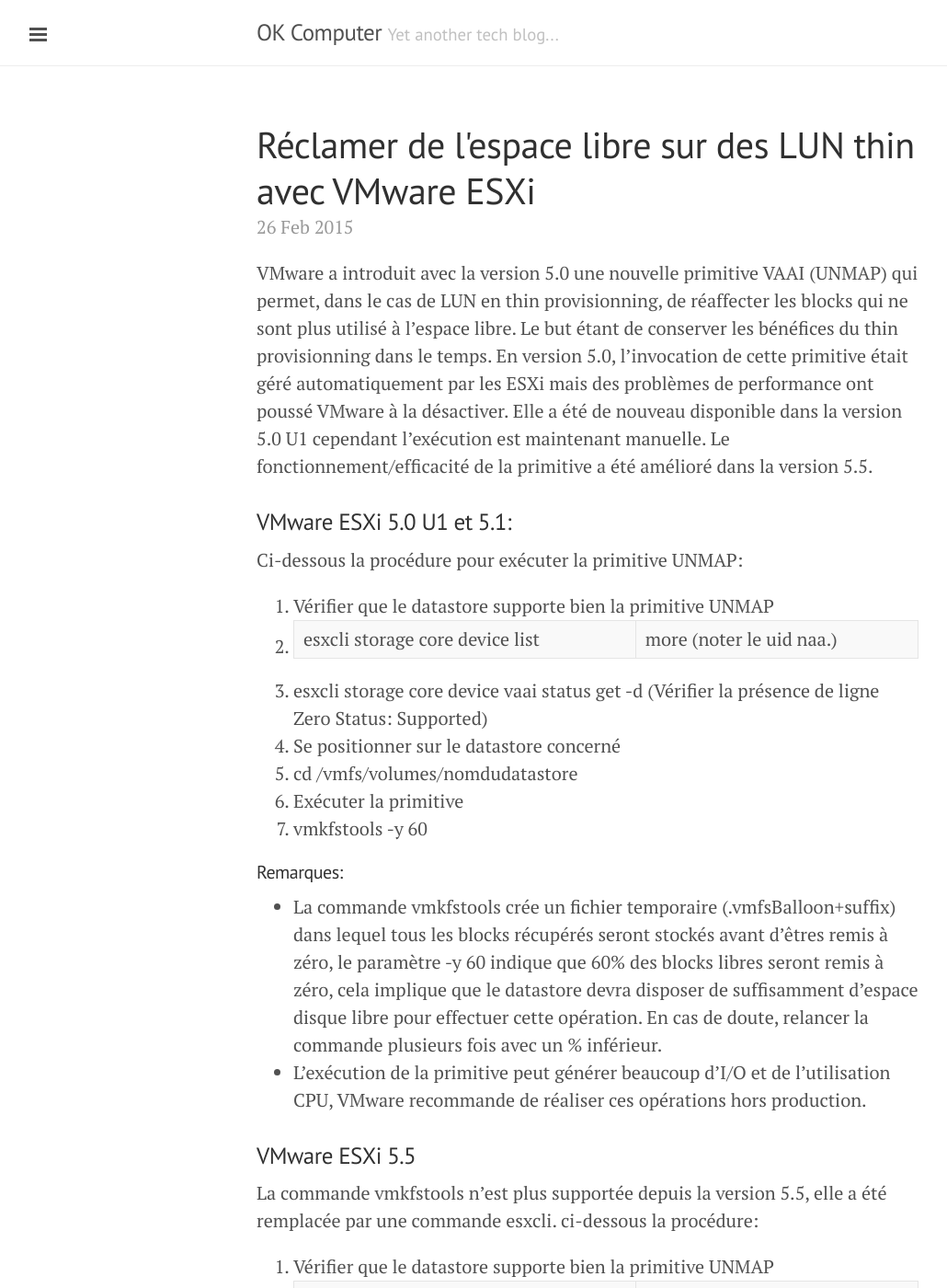
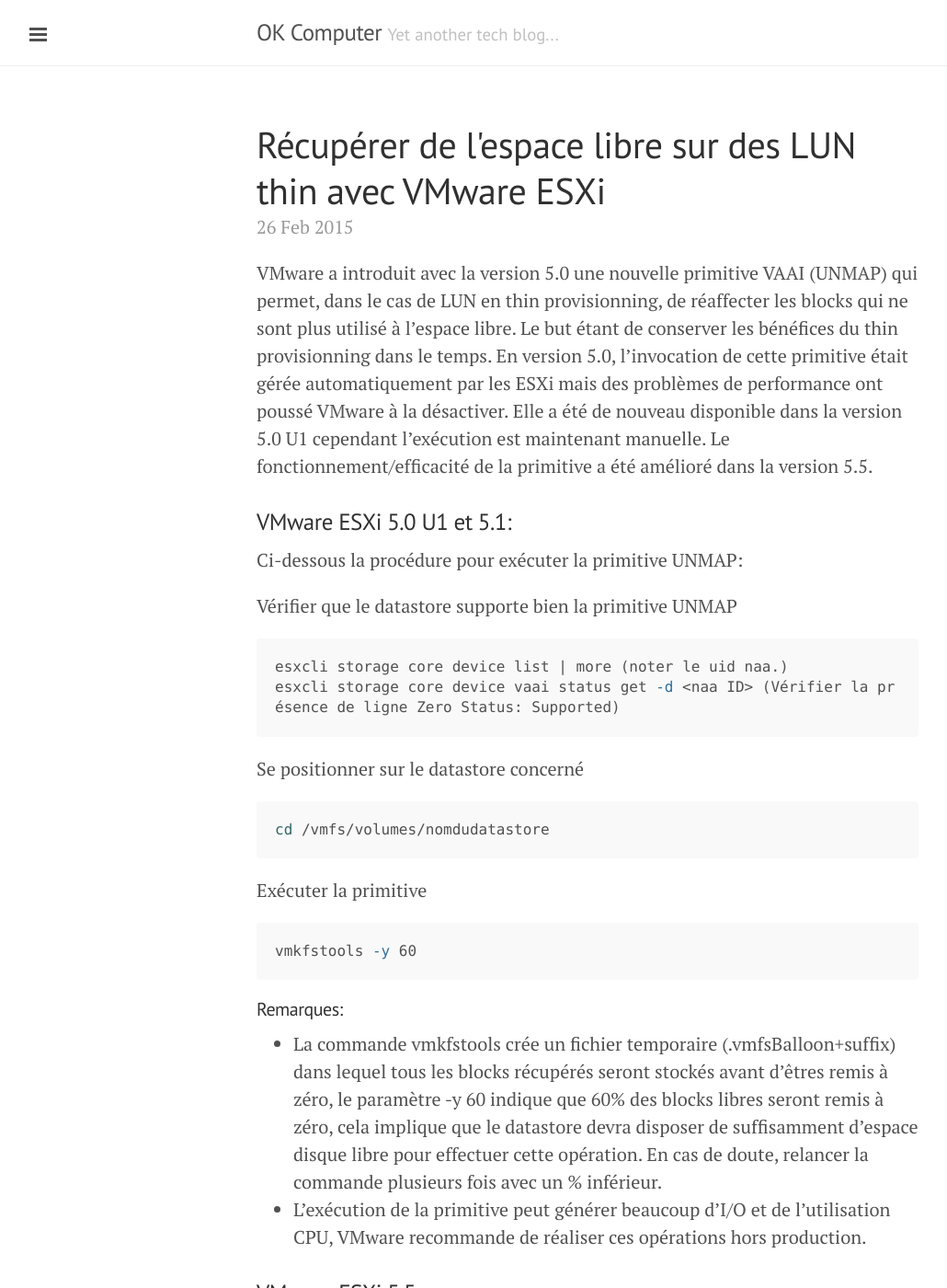
Before and after one commit to equelin/equelin.github.io, a Jekyll site: the page built from _posts/2015-02-26-Réclamer-espace-libre-lun-thin-ESXi.md, in a window 1280 px wide and 1400 px high. Shown: the whole window at 92% size, without its empty margins (1-1031 px from the left). Built offline with Jekyll 4.4.1, drawn with Linux system fonts in a browser that asks for light colours; nearby versions of some CDN libraries; Markdown is read by kramdown in place of the engine named in the settings; some of the changed text lies outside the part shown.

Commit message:
Update 2015-02-26-Réclamer-espace-libre-lun-thin-ESXi.md

````diff
--- a/_posts/2015-02-26-Réclamer-espace-libre-lun-thin-ESXi.md
+++ b/_posts/2015-02-26-Réclamer-espace-libre-lun-thin-ESXi.md
@@ -1,22 +1,27 @@
 ---
 layout: post
-title: Réclamer de l'espace libre sur des LUN thin avec VMware ESXi
+title: Récupérer de l'espace libre sur des LUN thin avec VMware ESXi
 ---
 
-VMware a introduit avec la version 5.0 une nouvelle primitive VAAI (UNMAP) qui permet, dans le cas de LUN en thin provisionning, de réaffecter les blocks qui ne sont plus utilisé à l'espace libre. Le but étant de conserver les bénéfices du thin provisionning dans le temps. En version 5.0, l'invocation de cette primitive était géré automatiquement par les ESXi mais des problèmes de performance ont poussé VMware à la désactiver. Elle a été de nouveau disponible dans la version 5.0 U1 cependant l'exécution est maintenant manuelle. Le fonctionnement/efficacité de la primitive a été amélioré dans la version 5.5.
+VMware a introduit avec la version 5.0 une nouvelle primitive VAAI (UNMAP) qui permet, dans le cas de LUN en thin provisionning, de réaffecter les blocks qui ne sont plus utilisé à l'espace libre. Le but étant de conserver les bénéfices du thin provisionning dans le temps. En version 5.0, l'invocation de cette primitive était gérée automatiquement par les ESXi mais des problèmes de performance ont poussé VMware à la désactiver. Elle a été de nouveau disponible dans la version 5.0 U1 cependant l'exécution est maintenant manuelle. Le fonctionnement/efficacité de la primitive a été amélioré dans la version 5.5.
 
 ###VMware ESXi 5.0 U1 et 5.1:
 
 Ci-dessous la procédure pour exécuter la primitive UNMAP:
 
-1. Vérifier que le datastore supporte bien la primitive UNMAP
-  1. esxcli storage core device list | more (noter le uid naa.)
-  2. esxcli storage core device vaai status get -d <naa ID> (Vérifier la présence de ligne Zero Status: Supported)
-2. Se positionner sur le datastore concerné
-  1. cd /vmfs/volumes/nomdudatastore
-3. Exécuter la primitive
-  1. vmkfstools -y 60
-
+Vérifier que le datastore supporte bien la primitive UNMAP
+```bash
+esxcli storage core device list | more (noter le uid naa.)
+esxcli storage core device vaai status get -d <naa ID> (Vérifier la présence de ligne Zero Status: Supported)
+```
+Se positionner sur le datastore concerné
+```bash
+cd /vmfs/volumes/nomdudatastore
+```
+Exécuter la primitive
+```bash
+vmkfstools -y 60
+```
 ####Remarques:
 
 * La commande vmkfstools crée un fichier temporaire (.vmfsBalloon+suffix) dans lequel tous les blocks récupérés seront stockés avant d'êtres remis à zéro, le paramètre -y 60 indique que 60% des blocks libres seront remis à zéro, cela implique que le datastore devra disposer de suffisamment d'espace disque libre pour effectuer cette opération. En cas de doute, relancer la commande plusieurs fois avec un % inférieur.
@@ -26,11 +31,15 @@
 
 La commande vmkfstools n'est plus supportée depuis la version 5.5, elle a été remplacée par une commande esxcli. ci-dessous la procédure:
 
-1. Vérifier que le datastore supporte bien la primitive UNMAP
-  1. esxcli storage core device list | more (noter le uid naa.)
-  2. esxcli storage core device vaai status get -d <naa ID> (Vérifier la présence de ligne Zero Status: Supported)
-2. Exécuter la primitive
-  1. esxcli storage vmfs unmap -l nomdudatastore -n nombredeblocks
+Vérifier que le datastore supporte bien la primitive UNMAP
+```bash
+esxcli storage core device list | more (noter le uid naa.)
+esxcli storage core device vaai status get -d <naa ID> (Vérifier la présence de ligne Zero Status: Supported)
+```
+Exécuter la primitive
+```bash
+esxcli storage vmfs unmap -l nomdudatastore -n nombredeblocks
+```
 
 ####Remarques:
 
@@ -43,6 +52,7 @@
 ####VMware ESXi 5.0 U1 et 5.1:
 
 [KB VMware](http://kb.vmware.com/selfservice/microsites/search.do?language=en_US&cmd=displayKC&externalId=2014849)
+
 [Jason Boche - Starting thin and staying thin with VAAI Unmap](http://www.boche.net/blog/index.php/2012/06/28/storage-starting-thin-and-staying-thin-with-vaai-unmap/)
 
 ####VMware ESXi 5.5:
````
